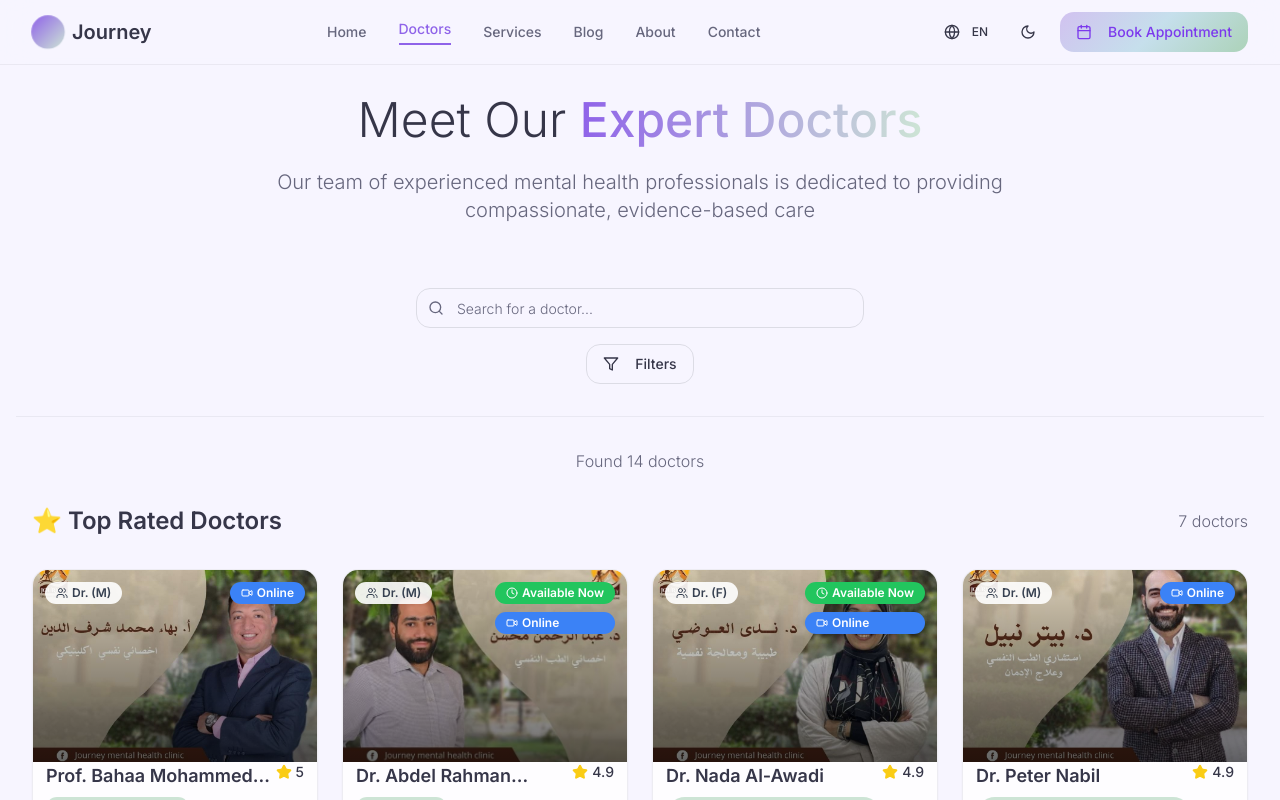
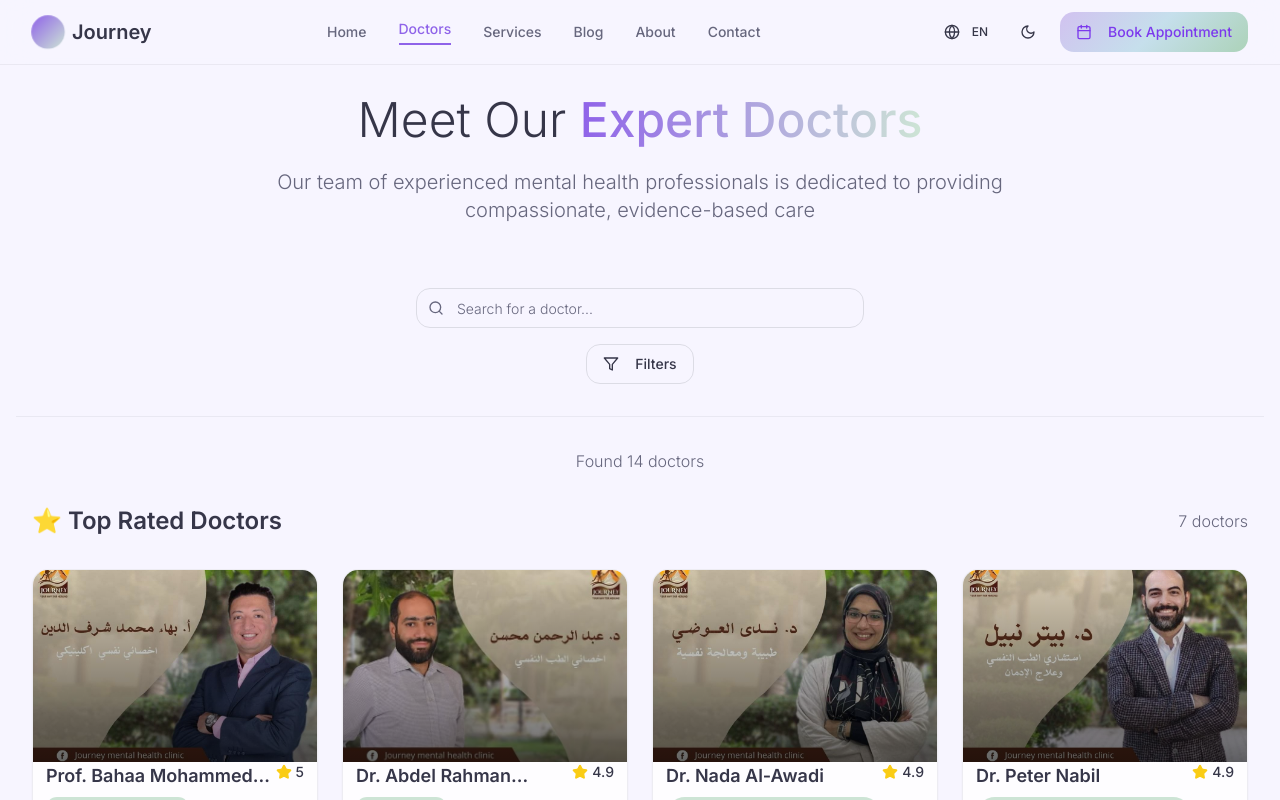
Before and after one commit to Dev-shreif/gentle-path-clinic-54, a React (Vite) app: page /doctors in a window 1280 px wide. Shown: the top 800 px of the page. Built offline with nearby package versions, Linux system fonts and the light colour scheme.

Commit message:
Visual edit in Lovable
Edited UI in Lovable

```diff
--- a/src/components/doctors/DoctorCard.tsx
+++ b/src/components/doctors/DoctorCard.tsx
@@ -46,22 +46,13 @@ const DoctorCard = ({
 
           {/* Status Badges */}
           <div className="absolute top-3 right-3 flex flex-col gap-2">
-            {doctor.availableNow && <Badge className="bg-green-500 text-white text-xs">
-                <Clock className="w-3 h-3 mr-1" />
-                {language === "ar" ? "متاح الآن" : "Available Now"}
-              </Badge>}
+            {doctor.availableNow}
 
-            {doctor.onlineConsultation && <Badge className="bg-blue-500 text-white text-xs">
-                <Video className="w-3 h-3 mr-1" />
-                {language === "ar" ? "أونلاين" : "Online"}
-              </Badge>}
+            {doctor.onlineConsultation}
           </div>
 
           {/* Gender Badge */}
-          <Badge className="absolute top-3 left-3 bg-white/90 text-gray-700 text-xs">
-            <Users className="w-3 h-3 mr-1" />
-            {doctor.gender === 'female' ? language === "ar" ? "دكتورة" : "Dr. (F)" : language === "ar" ? "دكتور" : "Dr. (M)"}
-          </Badge>
+
 
           {/* Quick Action Button */}
           <div className="absolute bottom-4 left-4 right-4 opacity-0 group-hover:opacity-100 transition-opacity duration-300">
```
